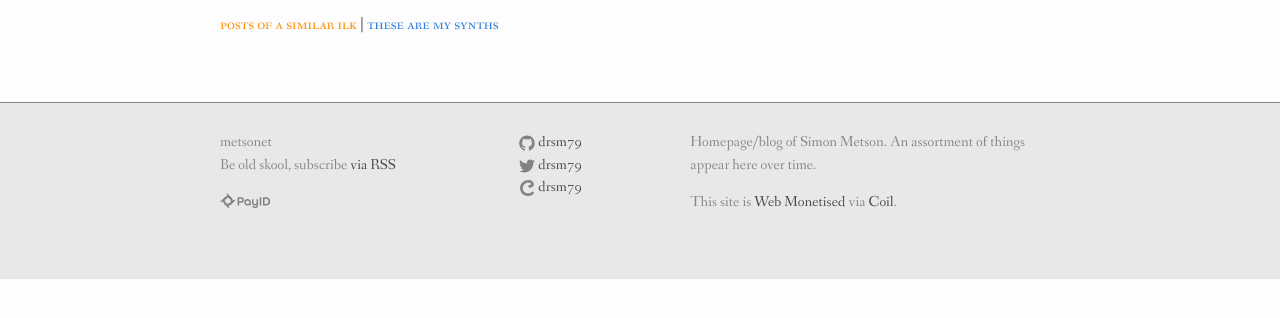
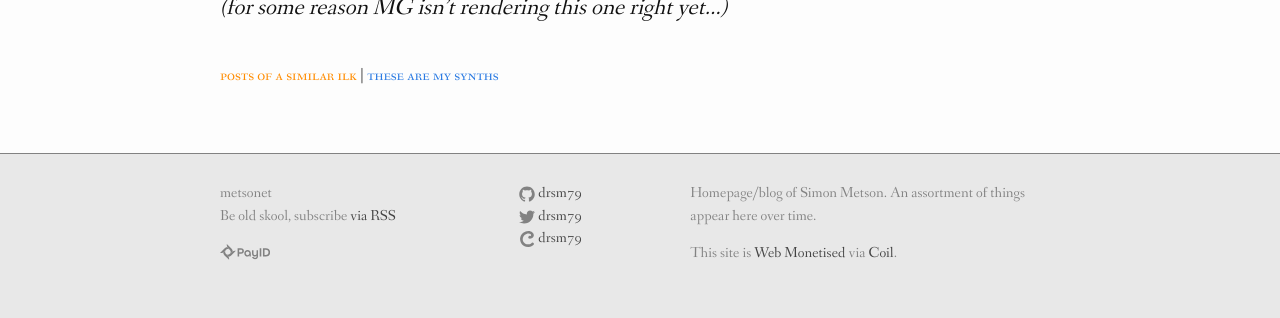
Before and after one commit to drsm79/drsm79.github.com, a Jekyll site: the page built from _posts/2021-01-12-racks.md, in a window 1280 px wide and 900 px high, scrolled down 2946 px, cut to the strip 570-888 px from the top of the window. Built offline with Jekyll 4.4.1, drawn with Linux system fonts in a browser that asks for light colours; comment, search, counter and statistics services are not loaded; before the commit the page ends 3795 px from its top, so only the background shows below that.

Commit message:
Update 2021-01-12-racks.md

```diff
--- a/_posts/2021-01-12-racks.md
+++ b/_posts/2021-01-12-racks.md
@@ -45,3 +45,5 @@ This is my biggest synth, which is sort of a problem. It's so big that I don't u
 Built in a Thomann rack enclosure, this was the first case I wired up with a Meanwell PSU. It's got some of my favourite modules (Rampage, Ryk M-185, Sampleslicer) in and probably more [buffered mults](https://www.modulargrid.net/e/other-unknown-double-buff) than it needs.
 
 {% include media/modulargrid.html rack=1437483 %}
+
+_(for some reason MG isn't rendering this one right yet...)_
```
